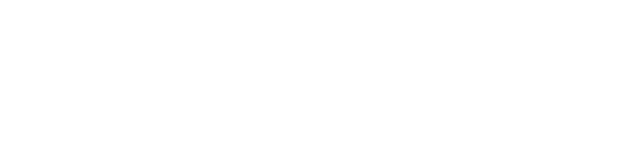
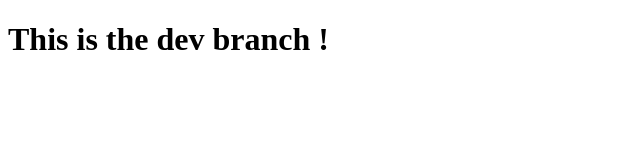
Before and after one commit to sardorkhayitmuradov/git-tutorial, a plain HTML site: page index.html in a window 1280 px wide. Shown: the whole page, without its empty margins (0-640 px from the left). Drawn offline with Linux system fonts and the light colour scheme.

Commit message:
smth added to dev branch

```diff
--- a/index.html
+++ b/index.html
@@ -7,6 +7,6 @@
     <title>Document</title>
 </head>
 <body>
-
+    <h1>This is the dev branch !</h1>
 </body>
 </html>
```
